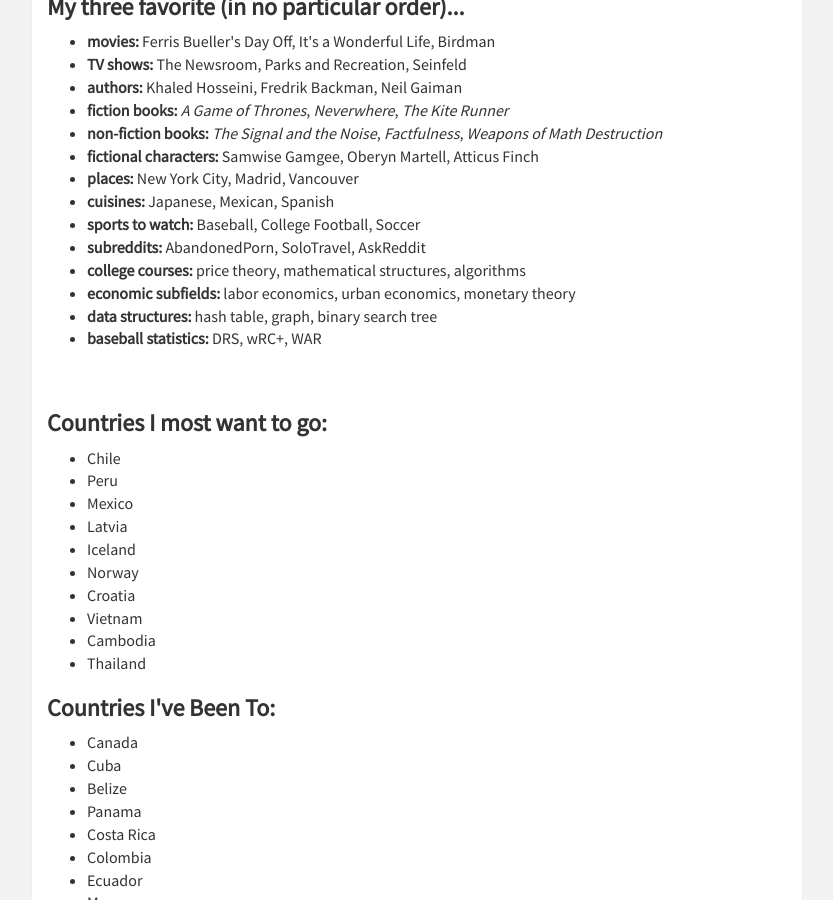
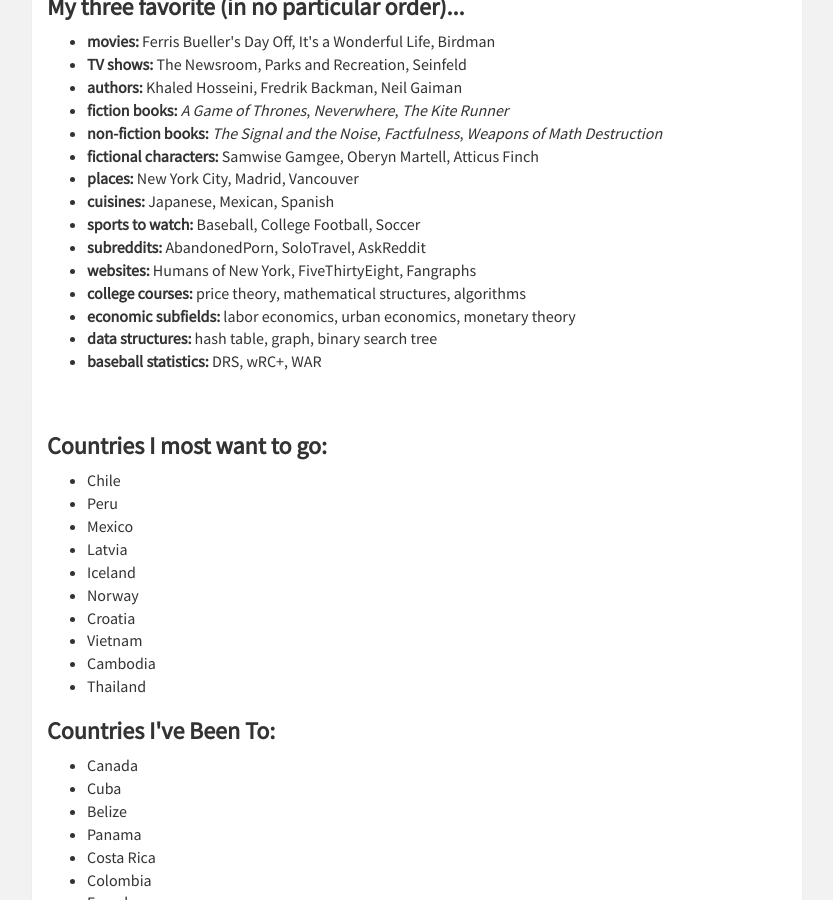
Before and after one commit to mrkaye97/mrkaye97.github.io, a Jekyll site: the page built from about.html, in a window 1280 px wide and 900 px high, scrolled down 719 px. Shown: the whole window, without its empty margins (223-1056 px from the left). Built offline with Jekyll 4.4.1, drawn with Linux system fonts in a browser that asks for light colours; nearby versions of some CDN libraries.

Commit message:
Update about.html

```diff
--- a/about.html
+++ b/about.html
@@ -47,6 +47,7 @@
 				  <li style="font-size:16px"><b>cuisines:</b> Japanese, Mexican, Spanish</li>
 				  <li style="font-size:16px"><b>sports to watch:</b> Baseball, College Football, Soccer</li>
 				  <li style="font-size:16px"><b>subreddits:</b> AbandonedPorn, SoloTravel, AskReddit</li>
+				  <li style="font-size:16px"><b>websites:</b> Humans of New York, FiveThirtyEight, Fangraphs</li>
 				  <li style="font-size:16px"><b>college courses:</b> price theory, mathematical structures, algorithms</li>
 				  <li style="font-size:16px"><b>economic subfields:</b> labor economics, urban economics, monetary theory</li>
 				  <li style="font-size:16px"><b>data structures:</b> hash table, graph, binary search tree</li>
```
